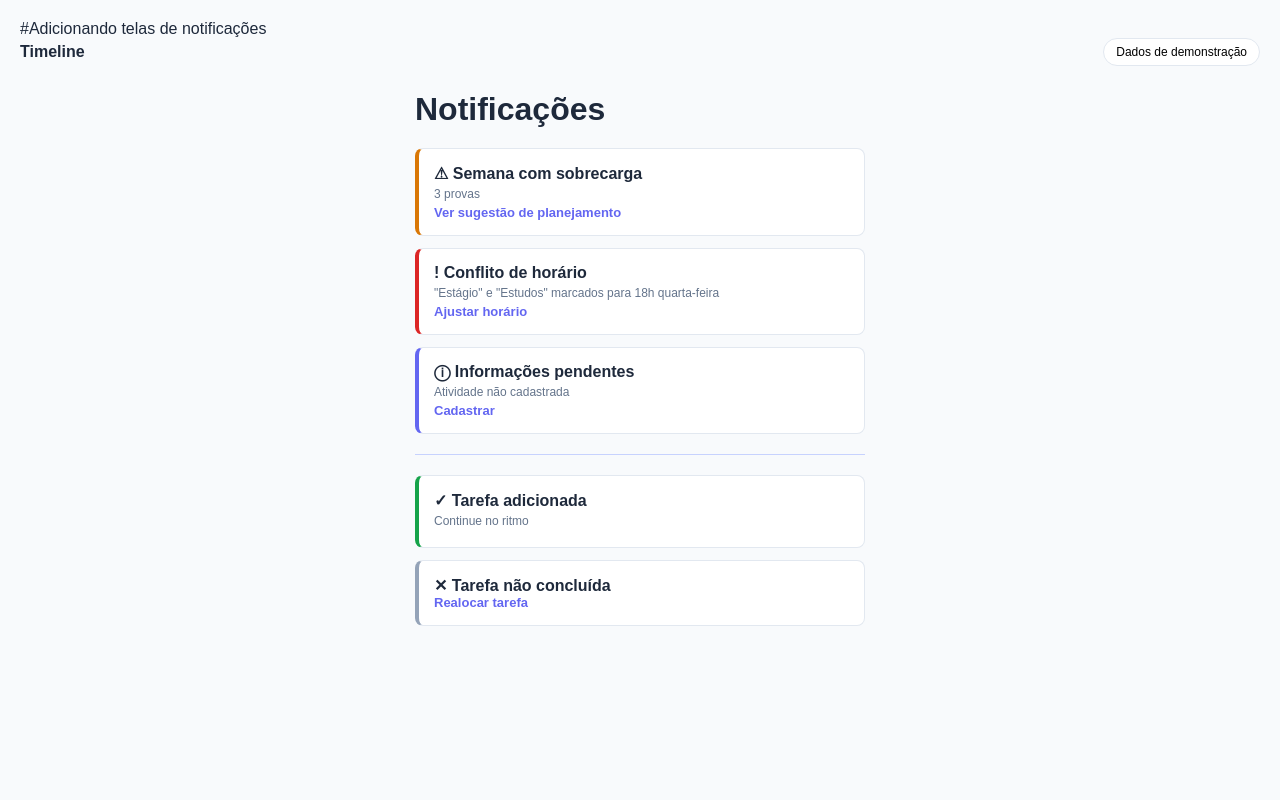
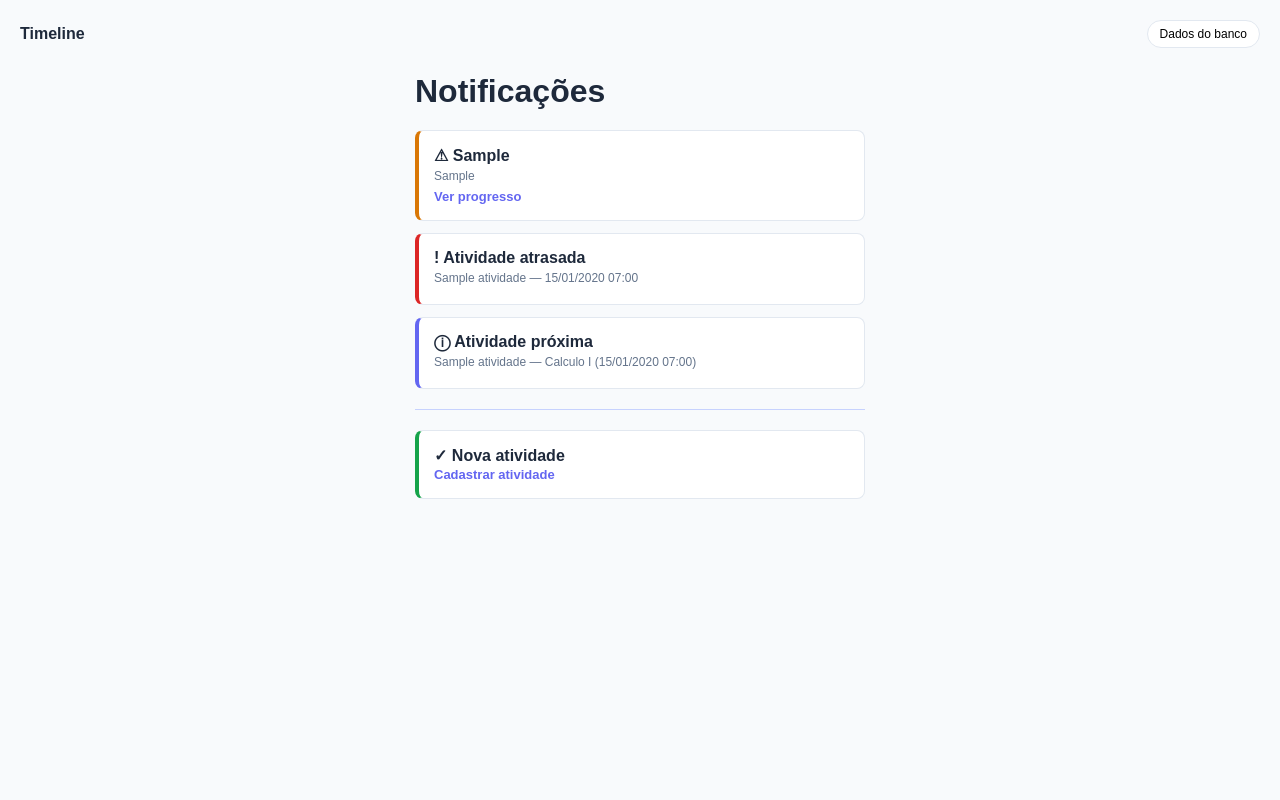
Before and after one commit to cacaulorenafreitas-arch/ENG4021-Time-1, a Django app: template templates/notificacoes.html in a window 1280 px wide. Run offline with Django 5.2, Linux system fonts and the light colour scheme; data comes from the database, SQL or seed files in the repository; tables that the repository leaves empty hold one stand-in row (values such as "Sample post"); the template is opened without the code that fills it: values that come from a table or form of the project are taken from there, most other values are stand-ins (such as "Sample title", 1, 10 or a date in 2020).

Commit message:
Cacau: conectar tela a dados Django

```diff
--- a/templates/notificacoes.html
+++ b/templates/notificacoes.html
@@ -1,51 +1,33 @@
-#Adicionando telas de notificações
+{% load static %}
 <!DOCTYPE html>
 <html lang="pt-BR">
-<head>
-  <meta charset="UTF-8">
-  <title>Timeline - Notificações</title>
-  <link rel="stylesheet" href="../static/css/notificacoes.css">
-</head>
+<head><meta charset="UTF-8"><title>Timeline - Notificações</title>
+<link rel="stylesheet" href="{% static 'css/notificacoes.css' %}"></head>
 <body>
-
-  <header>
-    <a href="index.html"><strong>Timeline</strong></a>
-    <button class="user-btn">Dados de demonstração</button>
-  </header>
-
-  <div class="tela">
-    <h1>Notificações</h1>
-
-    <div class="aviso amarelo">
-      <h4>⚠ Semana com sobrecarga</h4>
-      <p>3 provas</p>
-      <a href="#">Ver sugestão de planejamento</a>
-    </div>
-
-    <div class="aviso vermelho">
-      <h4>! Conflito de horário</h4>
-      <p>"Estágio" e "Estudos" marcados para 18h quarta-feira</p>
-      <a href="#">Ajustar horário</a>
-    </div>
-
-    <div class="aviso">
-      <h4>ⓘ Informações pendentes</h4>
-      <p>Atividade não cadastrada</p>
-      <a href="#">Cadastrar</a>
-    </div>
-
-    <hr>
-
-    <div class="aviso verde">
-      <h4>✓ Tarefa adicionada</h4>
-      <p>Continue no ritmo</p>
-    </div>
-
-    <div class="aviso cinza">
-      <h4>✕ Tarefa não concluída</h4>
-      <a href="#">Realocar tarefa</a>
-    </div>
-  </div>
-
-</body>
-</html>
+<header><a href="{% url 'inicio' %}"><strong>Timeline</strong></a>
+<button class="user-btn">Dados do banco</button></header>
+<div class="tela"><h1>Notificações</h1>
+{% for alerta in alertas %}
+<div class="aviso amarelo"><h4>⚠ {{ alerta.nivel }}</h4>
+<p>{{ alerta.recomendacao|default:"Verifique seu planejamento." }}</p>
+<a href="{% url 'progresso' %}">Ver progresso</a></div>
+{% endfor %}
+{% if total_semana >= 3 %}
+<div class="aviso amarelo"><h4>⚠ Semana com muitas atividades</h4>
+<p>{{ total_semana }} atividades previstas nos próximos 7 dias.</p>
+<a href="{% url 'progresso' %}">Ver progresso</a></div>
+{% endif %}
+{% for atividade in atrasadas %}
+<div class="aviso vermelho"><h4>! Atividade atrasada</h4>
+<p>{{ atividade.titulo }} — {{ atividade.prazo|date:"d/m/Y H:i" }}</p></div>
+{% endfor %}
+{% for atividade in atividades %}
+<div class="aviso"><h4>ⓘ Atividade próxima</h4>
+<p>{{ atividade.titulo }}{% if atividade.disciplina %} — {{ atividade.disciplina.nome }}{% endif %} ({{ atividade.prazo|date:"d/m/Y H:i" }})</p></div>
+{% empty %}
+{% if not atrasadas and not alertas %}<div class="aviso verde"><h4>✓ Tudo em dia</h4>
+<p>Nenhuma atividade próxima cadastrada.</p></div>{% endif %}
+{% endfor %}
+<hr><div class="aviso verde"><h4>✓ Nova atividade</h4>
+<a href="{% url 'cadastrar_atividade_cacau' %}">Cadastrar atividade</a></div>
+</div></body></html>
```
